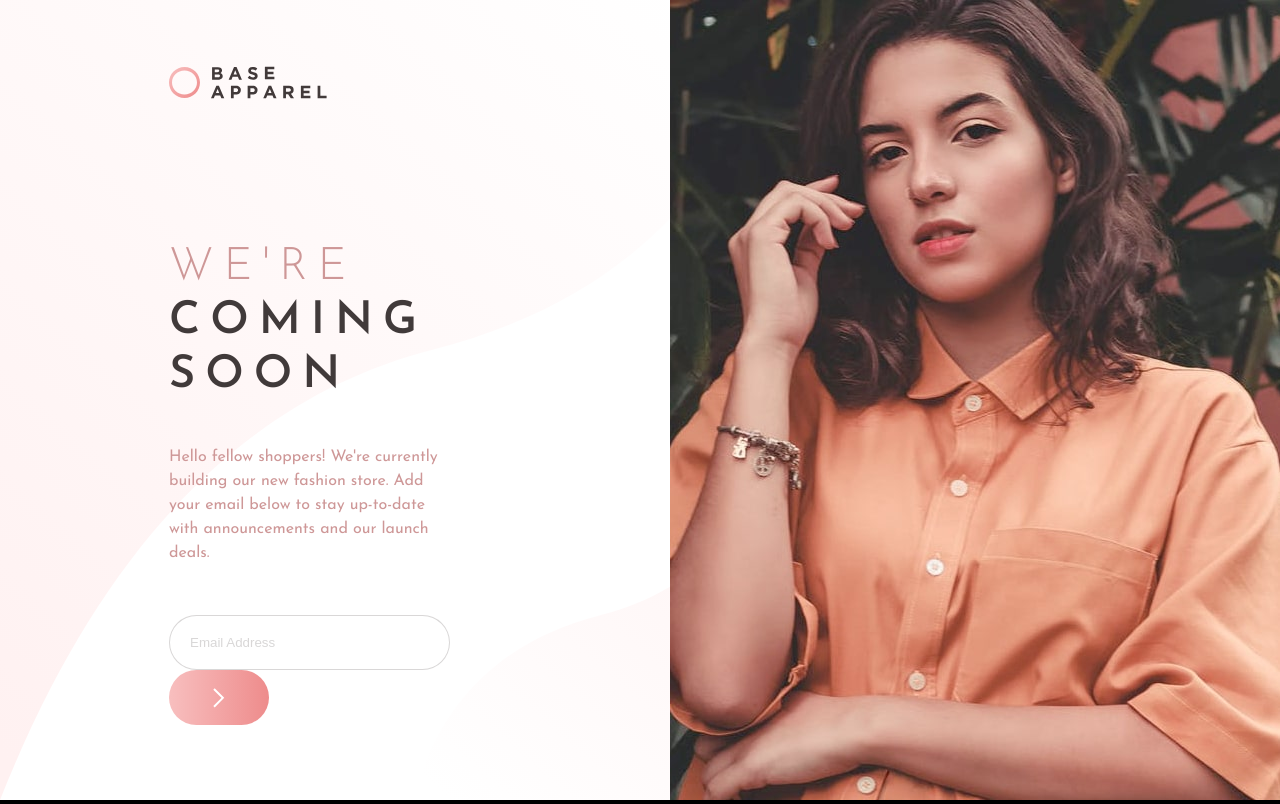
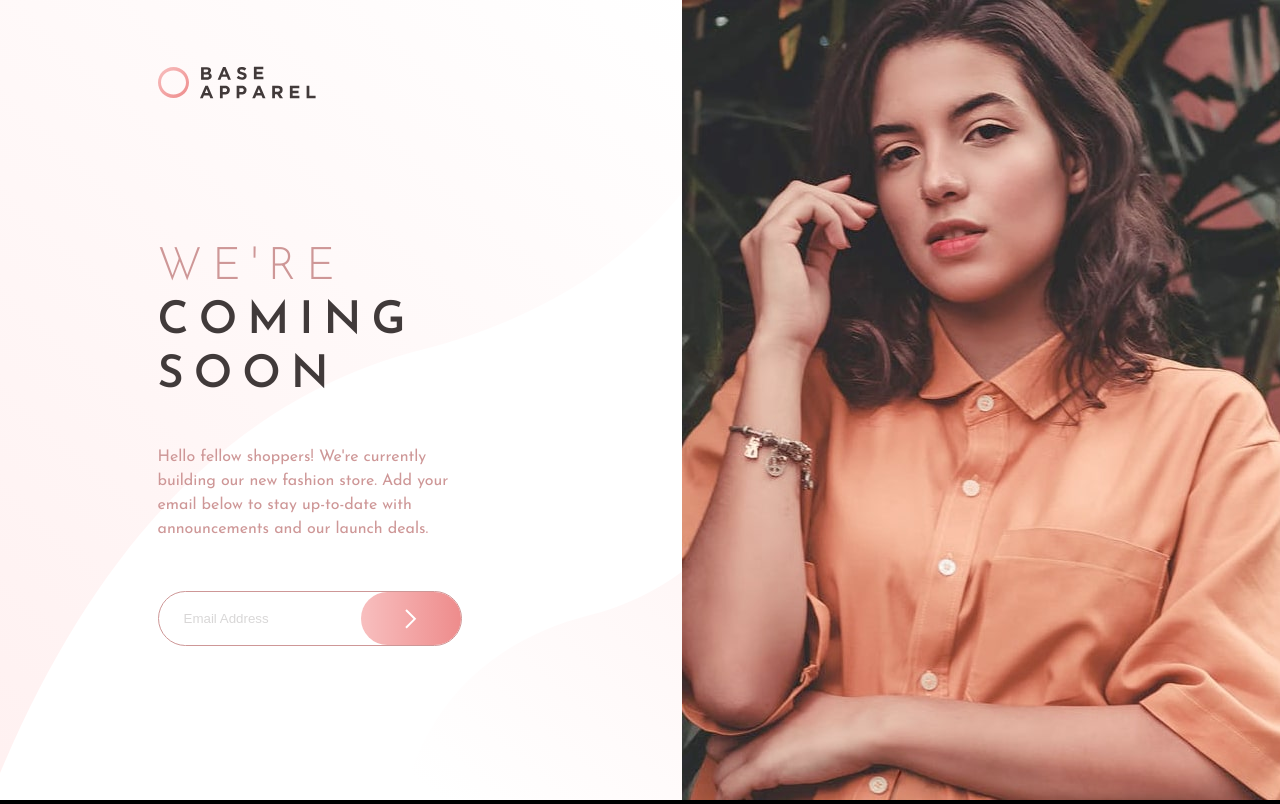
Before and after one commit to horoserp/coming-soon, a React (Create React App) app: page / in a window 1280 px wide. Built offline with nearby package versions, Linux system fonts and the light colour scheme.

Commit message:
Fix border radius on input by adding padding.

```diff
--- a/src/App.css
+++ b/src/App.css
@@ -61,14 +61,21 @@ h1 {
   border: 0;
 }
 
-.input {
-  border: 1px solid hsla(0, 6%, 24%, 0.2);
+.formContainer {
+  border: 1px solid var(--Desaturated-Red);
+}
+
+.formContainer:focus-within {
+  outline: 1px solid var(--Desaturated-Red);
+}
+
+.input:focus {
+  outline: none;
 }
 
 ::placeholder {
   color: var(--Dark-Grayish-Red);
   opacity: 0.2;
-  padding-left: 20px;
 }
 
 button {
--- a/src/components/EmailInput.js
+++ b/src/components/EmailInput.js
@@ -3,6 +3,7 @@ import { useFormik } from "formik";
 import * as Yup from "yup";
 import {
   Button,
+  Flex,
   FormControl,
   FormErrorMessage,
   FormLabel,
@@ -32,26 +33,35 @@ const EmailInput = () => {
         <FormLabel htmlFor="email" className="visually-hidden">
           Email Address
         </FormLabel>
+        <Flex
+          className="formContainer"
+          borderRadius={30}
+          w={"100%"}
+          h={"55px"}
+          pl={25}
+        >
           <Input
+            className="input"
             id="email"
             name="email"
             type="email"
             placeholder="Email Address"
-          w={"100%"}
-          h={"55px"}
-          py={"10px"}
-          rounded={"30px"}
+            py={10}
+            border={"none"}
+            flexGrow={2}
             onChange={formik.handleChange}
             onBlur={formik.handleBlur}
             required
-          className="input"
           />
+          <Button type="submit" w={"100px"} h={"100%"} rounded={"30px"}>
+            <img
+              src="/coming-soon/assets/images/icon-arrow.svg"
+              alt="Submit"
+            ></img>
+          </Button>
+        </Flex>
         <FormErrorMessage>{formik.errors.email}</FormErrorMessage>
       </FormControl>
-
-      <Button type="submit" w={"100px"} h={"55px"} rounded={"30px"}>
-        <img src="/coming-soon/assets/images/icon-arrow.svg" alt="Submit"></img>
-      </Button>
     </form>
   );
 };
```
Lines whose indentation alone changed are shown as unchanged.
